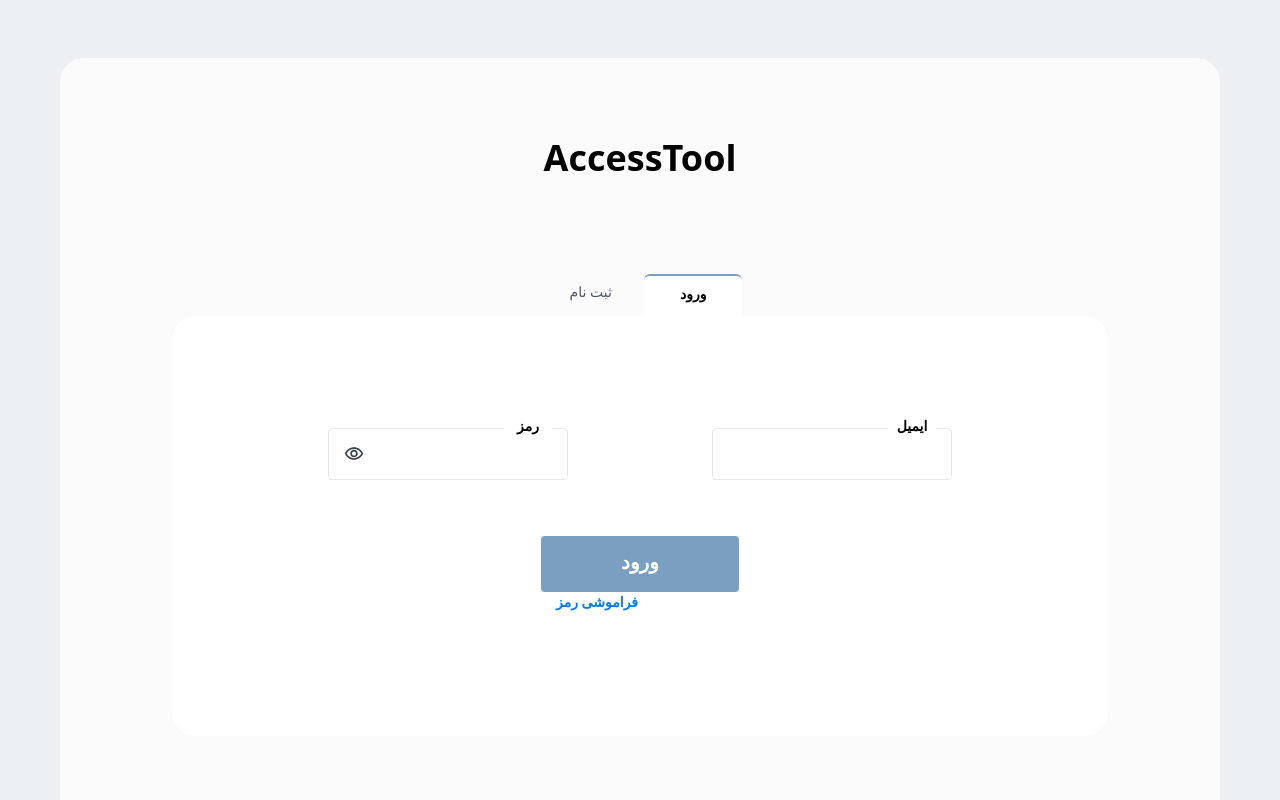
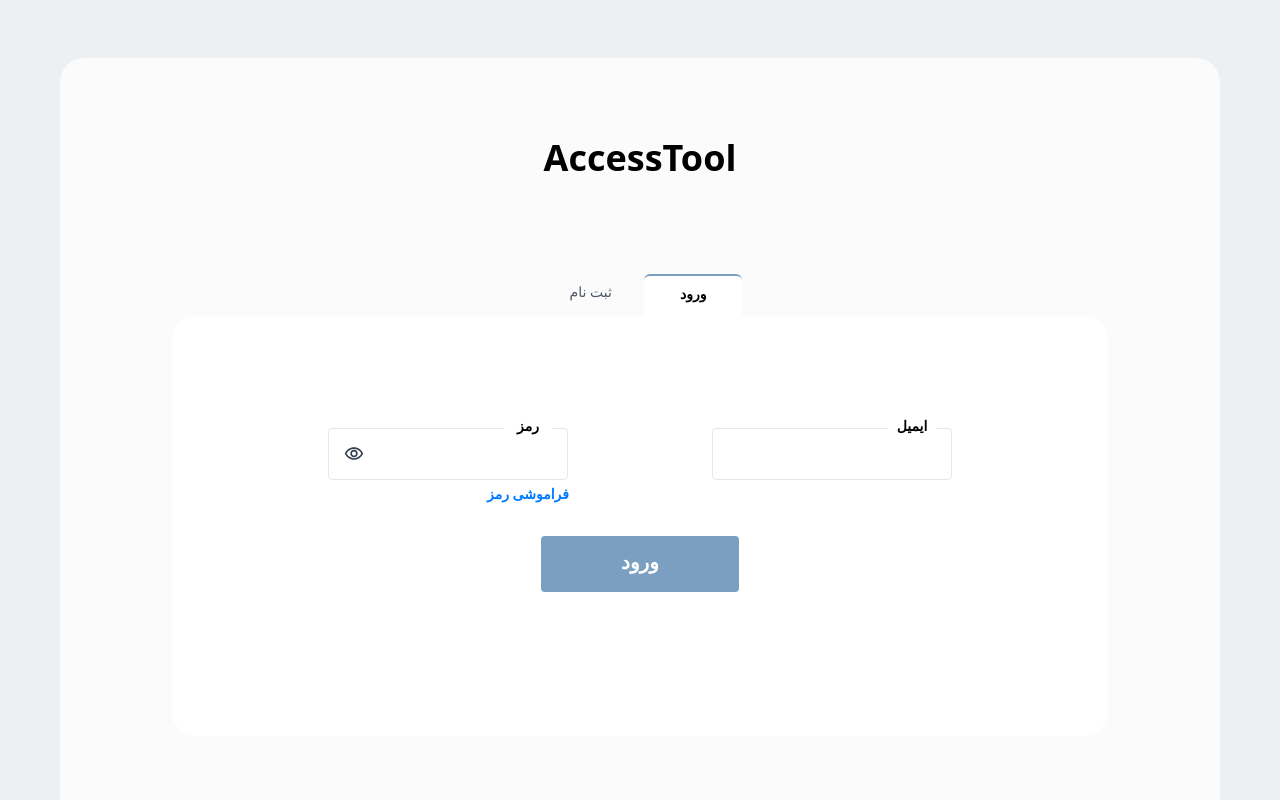
Before and after one commit to rahasalari/LoginPage, a React (Vite) app: page / in a window 1280 px wide. Shown: the top 800 px of the page. Built offline with nearby package versions, Linux system fonts and the light colour scheme.

Commit message:
fix login comp

```diff
--- a/src/components/login/Login.tsx
+++ b/src/components/login/Login.tsx
@@ -37,8 +37,11 @@
   };
 
   return (
-    <>
-      <div className="relative pt-14">
+    <div className="reative">
+      <div className="absolute flex justify-center w-full mt-28 -left-[110px]">
+        <ForgetPasswordModal />
+      </div>
+      <div className="pt-14">
         <form onSubmit={handleSubmit(onSubmit)}>
           <div className="flex justify-center gap-36">
             <div>
@@ -130,12 +133,9 @@
             />
           </div>
         </form>
-        <div className="absolute flex ms-96">
-          <ForgetPasswordModal />
-        </div>
       </div>
       <Outlet />
-    </>
+    </div>
   );
 };
 
```
